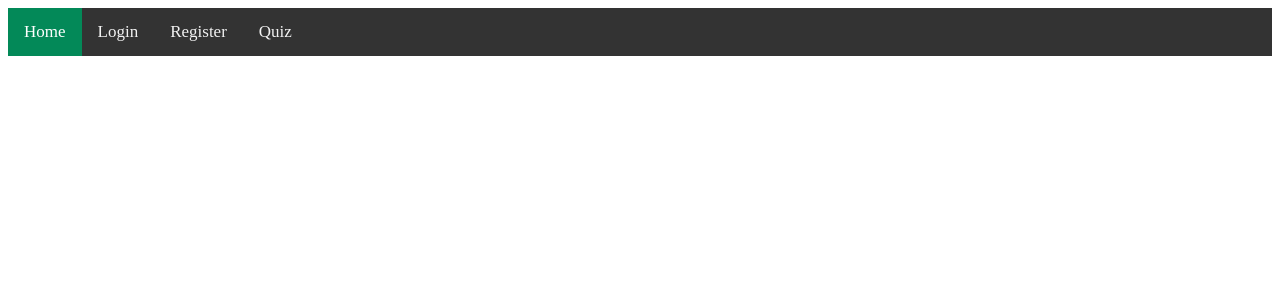
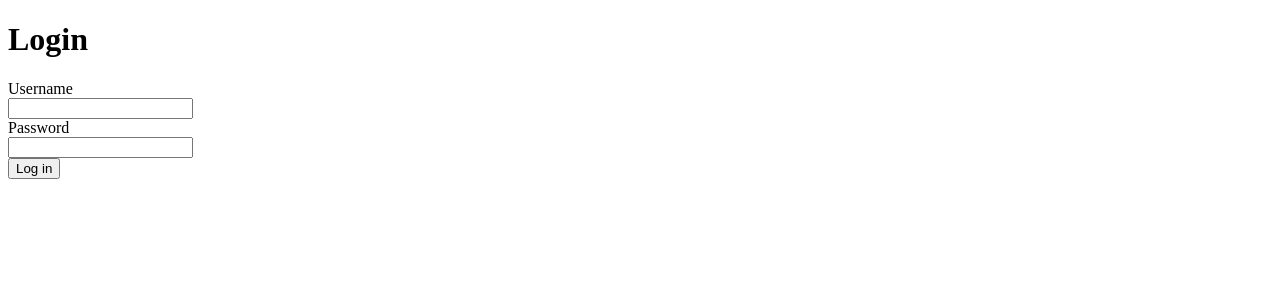
Before and after one commit to mfachru/YukQuiz, a PHP site: page / in a window 1280 px wide. Shown: the top 300 px of the page. Run offline with PHP 8.4, Linux system fonts and the light colour scheme.

Commit message:
ubah login

```diff
--- a/tugaswebahmadpahru/index.php
+++ b/tugaswebahmadpahru/index.php
@@ -1,21 +1,20 @@
-<!DOCTYPE html>
-<html lang="en">
+<!DOCTYPE HTML>
+<html>
+    <head>
+        <title>Halaman Login</title>
+        <link rel="stylesheet" href="style.css">
+    </head>
 
-<head>
-  <meta charset="UTF-8">
-  <meta name="viewport" content="width=device-width, initial-scale=1.0">
-  <title>About Me</title>
-    <link rel="stylesheet" href="https://cdnjs.cloudflare.com/ajax/libs/font-awesome/4.7.0/css/font-awesome.min.css">
-    <link href="style.css" rel="stylesheet">
-</head>
-
-<body class="mainbackground">
-  <div class="topnav">
-      <a class="active" href="home.html">Home</a>
-      <a href="login.html">Login</a>
-      <a href="register.html">Register</a>
-      <a href="quiz.html">Quiz</a>
-  </div>
-</body>
-
+    <body class="loginbg">
+        <div class="container">
+          <h1>Login</h1>
+            <form>
+                <label>Username</label><br>
+                <input type="text"><br>
+                <label>Password</label><br>
+                <input type="password"><br>
+                <button>Log in</button>
+            </form>
+        </div>
+    </body>
 </html>
```
